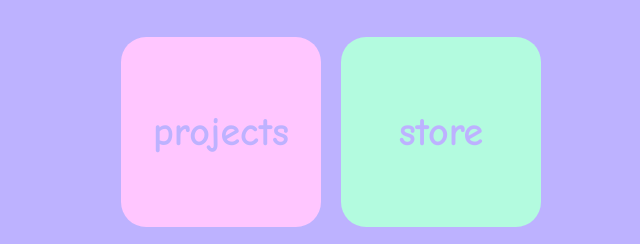
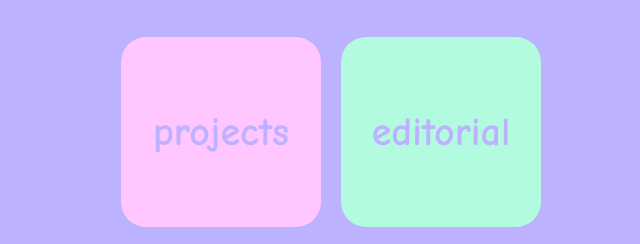
Before and after one commit to NinkyNonkers/ninkynonk.co.uk, a website: page index.html in a window 1280 px wide. Shown: the part 253-497 px from the top of the page, 319-959 px from the left. Drawn offline with nearby package versions, Linux system fonts and the light colour scheme.

Commit message:
editorial

```diff
--- a/index.html
+++ b/index.html
@@ -56,9 +56,11 @@
       <p>projects</p>
     </div>
     </a>
+    <a href="http://ninkynonk.co.uk/editorial" class="menuLink">
     <div class="optionQuadrat" style="background-color: #B3FBDF" onmouseover="mouseOver('#B3FBDF')" onmouseout="mouseLeave('#B3FBDF')">
-      <p>store</p>
+      <p>editorial</p>
     </div>
+    </a>
     <a href="media.html">
     <div class="optionQuadrat" style="background-color: #FDFFB6" onmouseover="mouseOver('#FDFFB6')" onmouseout="mouseLeave('#FDFFB6')">
       <p>media</p>
```
